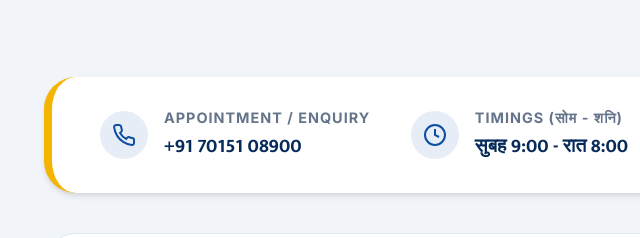
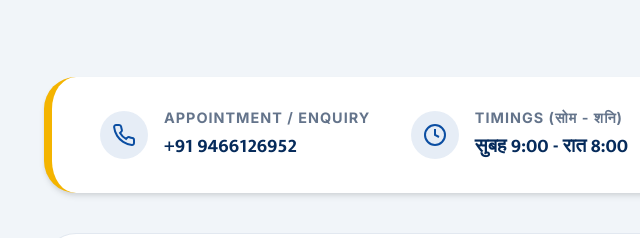
Before and after one commit to Ysofficial-world/doc_world, a plain HTML site: page index.html in a window 1280 px wide. Shown: the part 2982-3220 px from the top of the page, 0-640 px from the left. Drawn offline with Linux system fonts and the light colour scheme.

Commit message:
Update contact number in footer and info section

```diff
--- a/index.html
+++ b/index.html
@@ -407,7 +407,7 @@
                         <div class="info-item-icon"><svg width="24" height="24" viewBox="0 0 24 24" fill="none" stroke="currentColor" stroke-width="2"><path d="M22 16.92v3a2 2 0 0 1-2.18 2 19.79 19.79 0 0 1-8.63-3.07 19.5 19.5 0 0 1-6-6 19.79 19.79 0 0 1-3.07-8.67A2 2 0 0 1 4.11 2h3a2 2 0 0 1 2 1.72 12.84 12.84 0 0 0 .7 2.81 2 2 0 0 1-.45 2.11L8.09 9.91a16 16 0 0 0 6 6l1.27-1.27a2 2 0 0 1 2.11-.45 12.84 12.84 0 0 0 2.81.7A2 2 0 0 1 22 16.92z"></path></svg></div>
                         <div class="info-item-content">
                             <h4>Appointment / Enquiry</h4>
-                            <p>+91 70151 08900</p>
+                            <p>+91 9466126952</p>
                         </div>
                     </div>
                     <div class="info-item">
@@ -708,7 +708,7 @@
             <div class="footer-brand">CARE & CURE PHYSIOTHERAPY CLINIC</div>
             <div class="footer-tagline">बेहतर मूवमेंट, बेहतर जीवन</div>
 
-            <p style="font-size: 1.3rem; margin-bottom: 40px; color: rgba(255,255,255,0.7);">NH9, Hansi, Haryana (PIN: 125033) | +91 70151 08900</p>
+            <p style="font-size: 1.3rem; margin-bottom: 40px; color: rgba(255,255,255,0.7);">NH9, Hansi, Haryana (PIN: 125033) | +91 9466126952</p>
 
             <div class="footer-social">
                 <a href="https://instagram.com/its_dr_yogesh" target="_blank">
```
